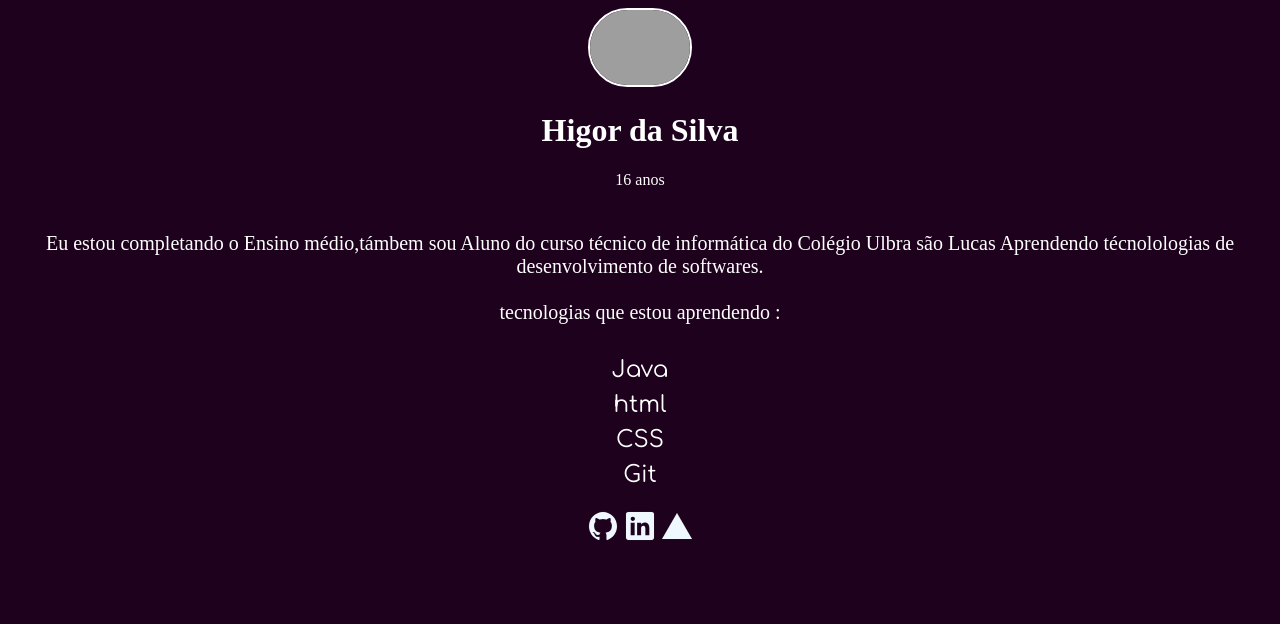
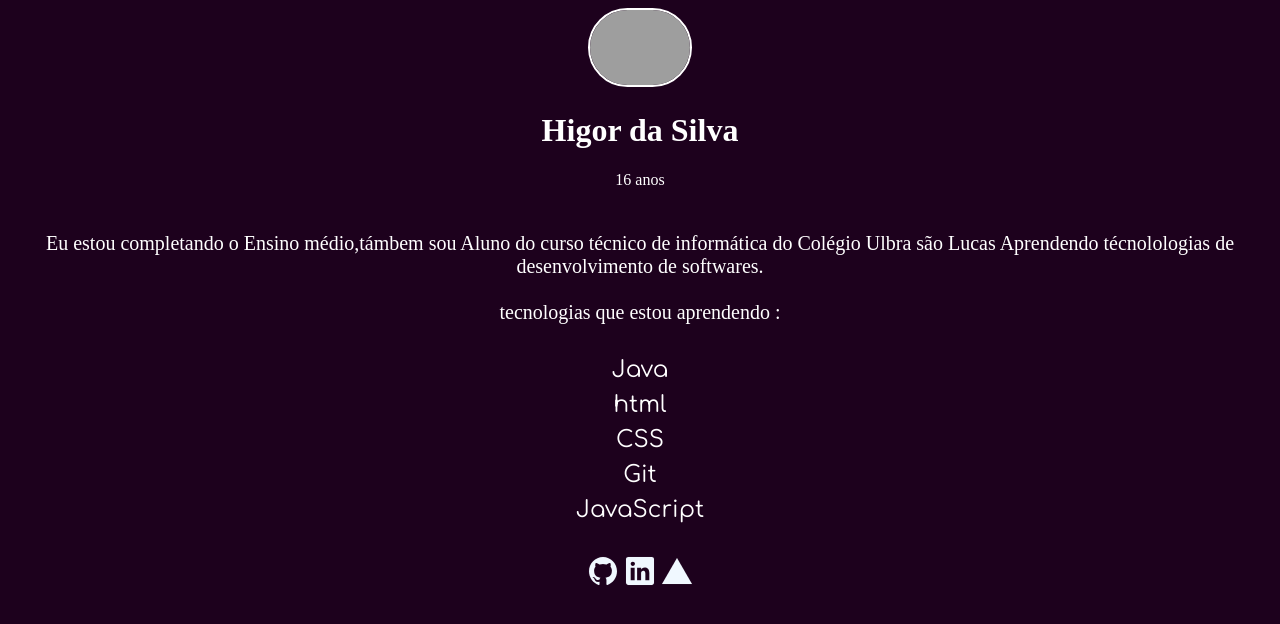
Before and after one commit to HigorLegal/site-portifolio, a plain HTML site: page portifólio/index.html in a window 1280 px wide. Drawn offline with nearby package versions, Linux system fonts and the light colour scheme; grey boxes are pictures that could not be loaded.

Commit message:
Update index.html

```diff
--- a/portifólio/index.html
+++ b/portifólio/index.html
@@ -36,6 +36,7 @@
                 <li>html</li>
                 <li>CSS</li>
                 <li>Git</li>
+                <li>JavaScript<li>
             </ul>
             </p>
             <div class="links">
```
